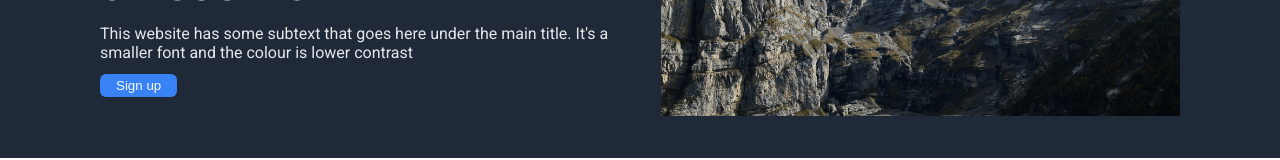
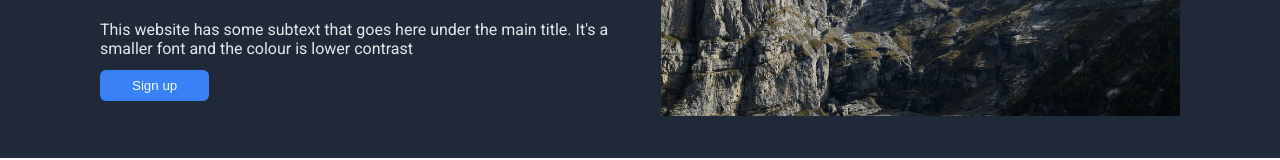
Before and after one commit to TaxiKab119/landing-page, a plain HTML site: page index.html in a window 1280 px wide. Shown: the part 211-371 px from the top of the page. Drawn offline with Linux system fonts and the light colour scheme.

Commit message:
Adjust top button padding

```diff
--- a/style.css
+++ b/style.css
@@ -69,7 +69,7 @@ a {
     color: #f9faf8;
     border-radius: 6px;
     border: 0px solid;
-    padding: 4px 16px;
+    padding: 8px 32px;
 }
 
 
```
